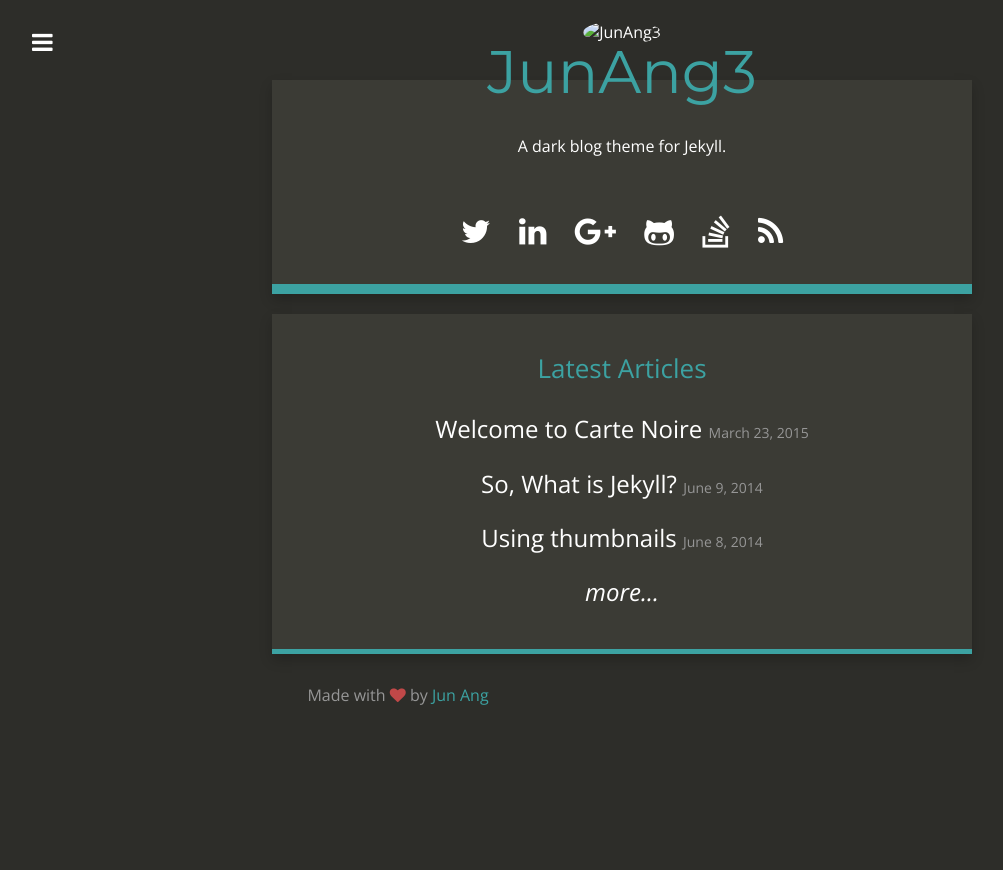
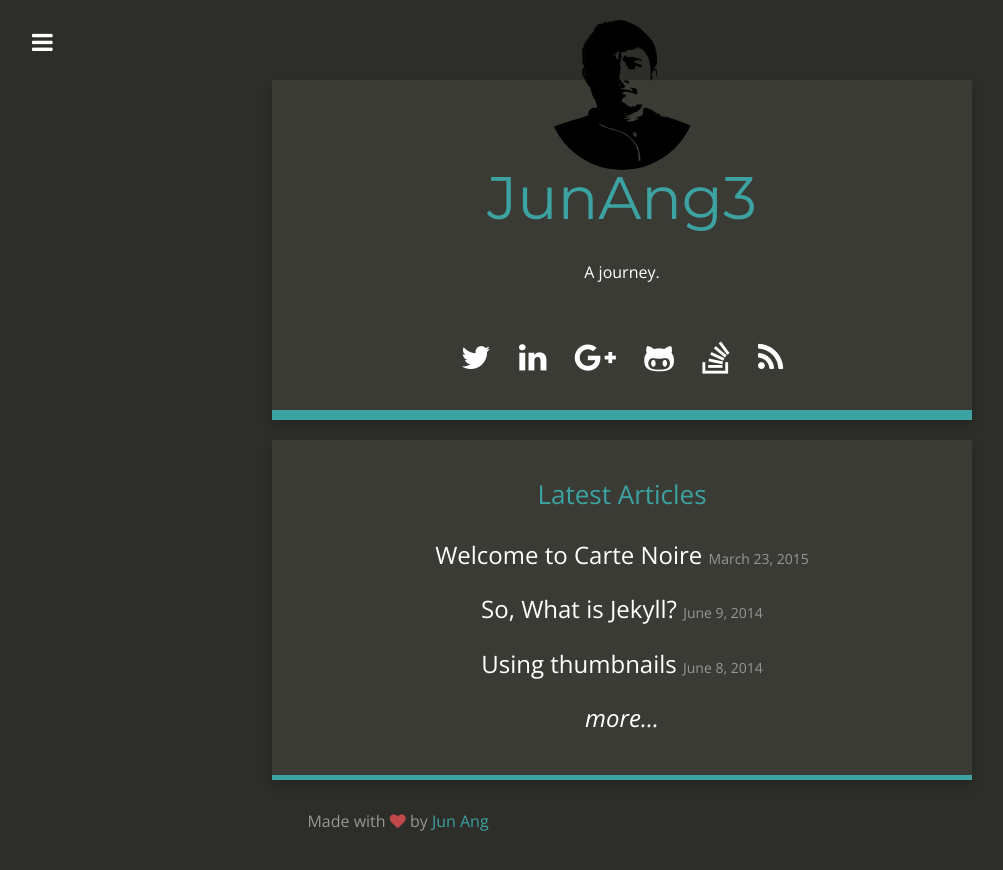
Before and after one commit to junang3/junang3.github.io, a Jekyll site: the page built from index.html, in a window 1280 px wide. Shown: the top 870 px of the page, without its empty margins (18-1021 px from the left). Built offline with Jekyll 4.4.1, drawn with Linux system fonts in a browser that asks for light colours; nearby versions of some CDN libraries.

Commit message:
Update _config.yml

```diff
--- a/_config.yml
+++ b/_config.yml
@@ -1,11 +1,11 @@
 # Site settings
 title: "JunAng3"
 email: junang3@gmail.com
-description: "A dark blog theme for Jekyll."
+description: "A Journey."
 baseurl: ""
 url: "http://junang3.github.io/"
-title_description: "A dark blog theme for Jekyll."
-title_image: "http://junang3.github.io"
+title_description: "A journey."
+title_image: "http://junang3.github.io/me.png"
 google_analytics:
 disqus_account:
 github_repository: https://github.com/jacobtomlinson/carte-noire
```
